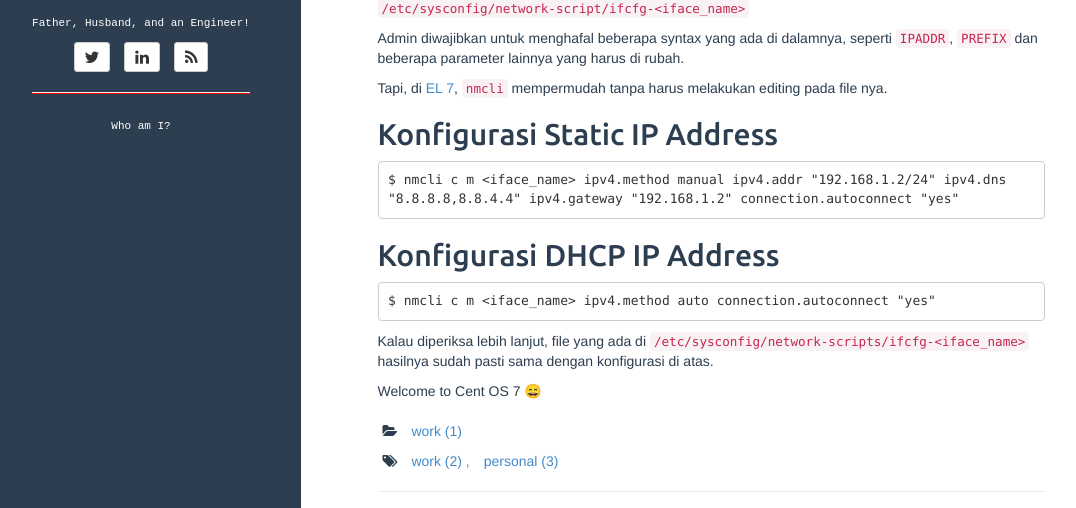
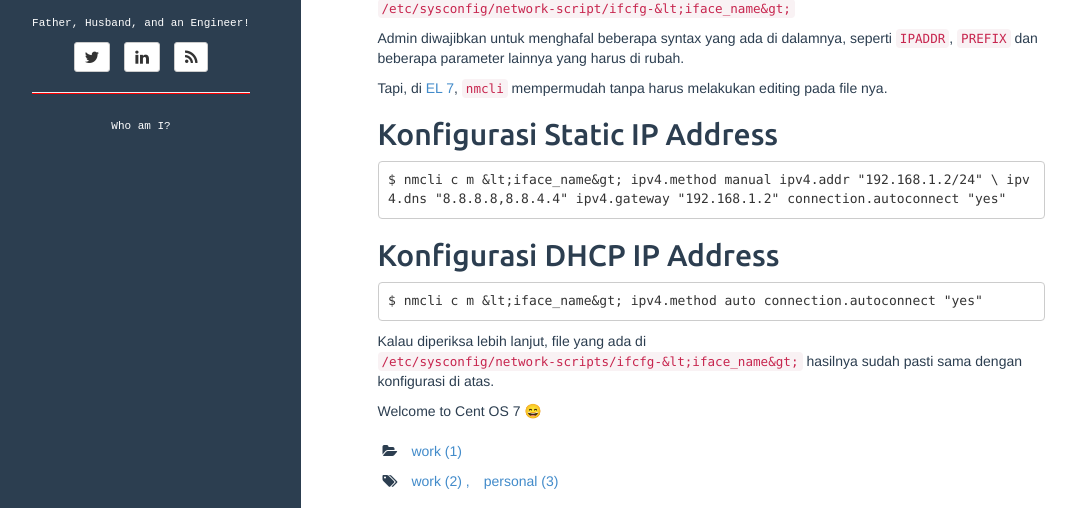
Before and after one commit to draskolnikova/draskolnikova.github.io, a Jekyll site: the page built from _posts/2015-11-20-centos-7-working-with-nmcli.md, in a window 1280 px wide and 900 px high, cut to the strip 282-790 px from the top of the window. Shown: the whole strip, without its empty margins (19-1095 px from the left). Built offline with Jekyll 4.4.1, drawn with Linux system fonts in a browser that asks for light colours; emoji names are drawn with the system emoji font; part of the change alters nothing that is shown.

Commit message:
Fixing width

````diff
--- a/_posts/2015-11-20-centos-7-working-with-nmcli.md
+++ b/_posts/2015-11-20-centos-7-working-with-nmcli.md
@@ -9,7 +9,7 @@ Bagi yang sudah terbiasa menggunakan *operating system* Cent OS 6, untuk migrasi
 
 Biasanya, untuk melakukan konfigurasi standar post instalasi linux server, hal yang pertama kali dilakukan adalah *network configuration*.
 
-Network configuration, hanya melakukan perubahan pada file yang berlokasi di `/etc/sysconfig/network-script/ifcfg-<iface_name>`
+Network configuration, hanya melakukan perubahan pada file yang berlokasi di `/etc/sysconfig/network-script/ifcfg-&lt;iface_name&gt;`
 
 Admin diwajibkan untuk menghafal beberapa syntax yang ada di dalamnya, seperti `IPADDR`, `PREFIX` dan beberapa parameter lainnya yang harus di rubah.
 
@@ -18,15 +18,15 @@ Tapi, di [EL 7](https://access.redhat.com/documentation/en-US/Red_Hat_Enterprise
 ## Konfigurasi Static IP Address
 
 ```
-$ nmcli c m <iface_name> ipv4.method manual ipv4.addr "192.168.1.2/24" ipv4.dns "8.8.8.8,8.8.4.4" ipv4.gateway "192.168.1.2" connection.autoconnect "yes"
+$ nmcli c m &lt;iface_name&gt; ipv4.method manual ipv4.addr "192.168.1.2/24" \ ipv4.dns "8.8.8.8,8.8.4.4" ipv4.gateway "192.168.1.2" connection.autoconnect "yes"
 ```
 
 ## Konfigurasi DHCP IP Address
 
 ```
-$ nmcli c m <iface_name> ipv4.method auto connection.autoconnect "yes"
+$ nmcli c m &lt;iface_name&gt; ipv4.method auto connection.autoconnect "yes"
 ```
 
-Kalau diperiksa lebih lanjut, file yang ada di `/etc/sysconfig/network-scripts/ifcfg-<iface_name>` hasilnya sudah pasti sama dengan konfigurasi di atas.
+Kalau diperiksa lebih lanjut, file yang ada di `/etc/sysconfig/network-scripts/ifcfg-&lt;iface_name&gt;` hasilnya sudah pasti sama dengan konfigurasi di atas.
 
 Welcome to Cent OS 7 :smile:
````
